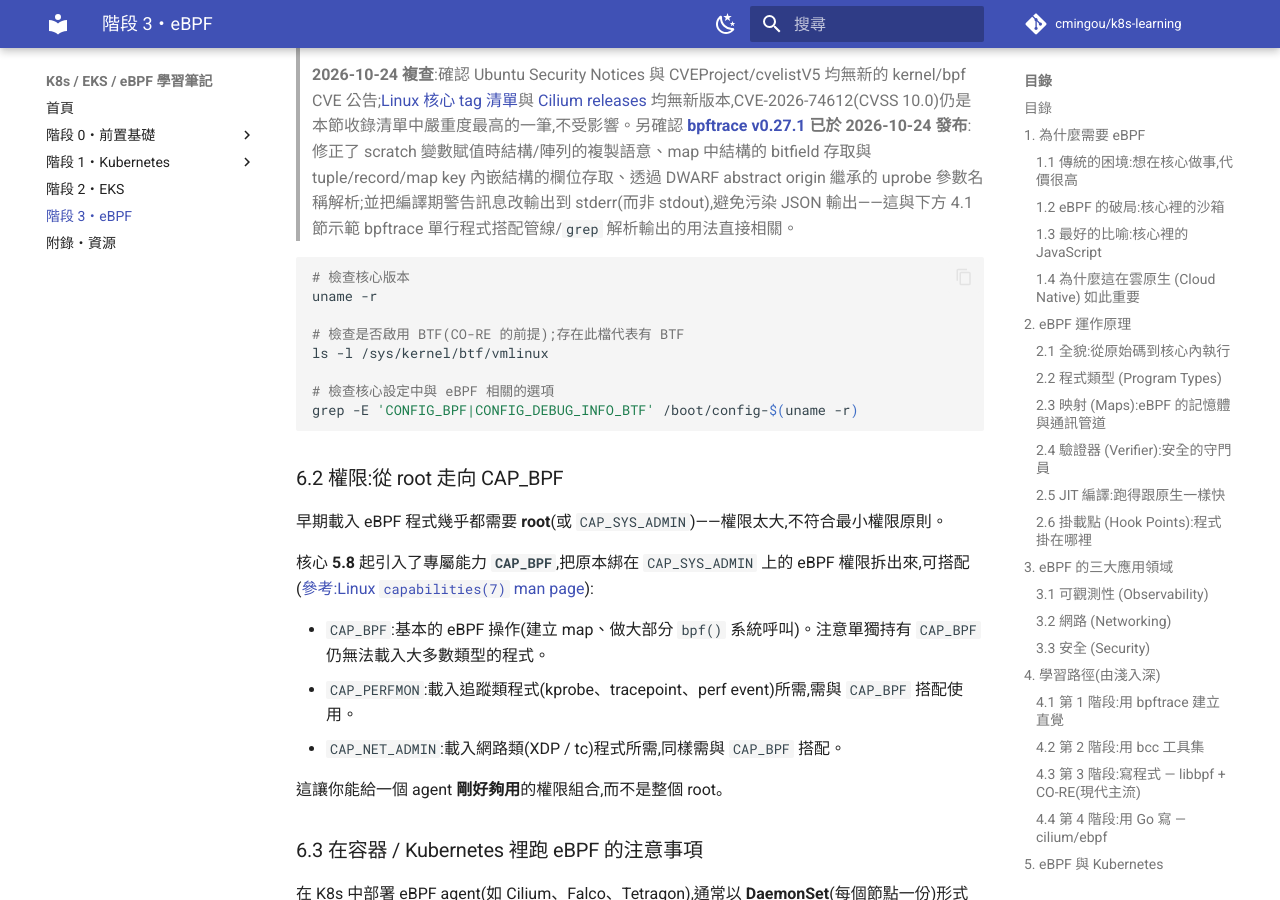
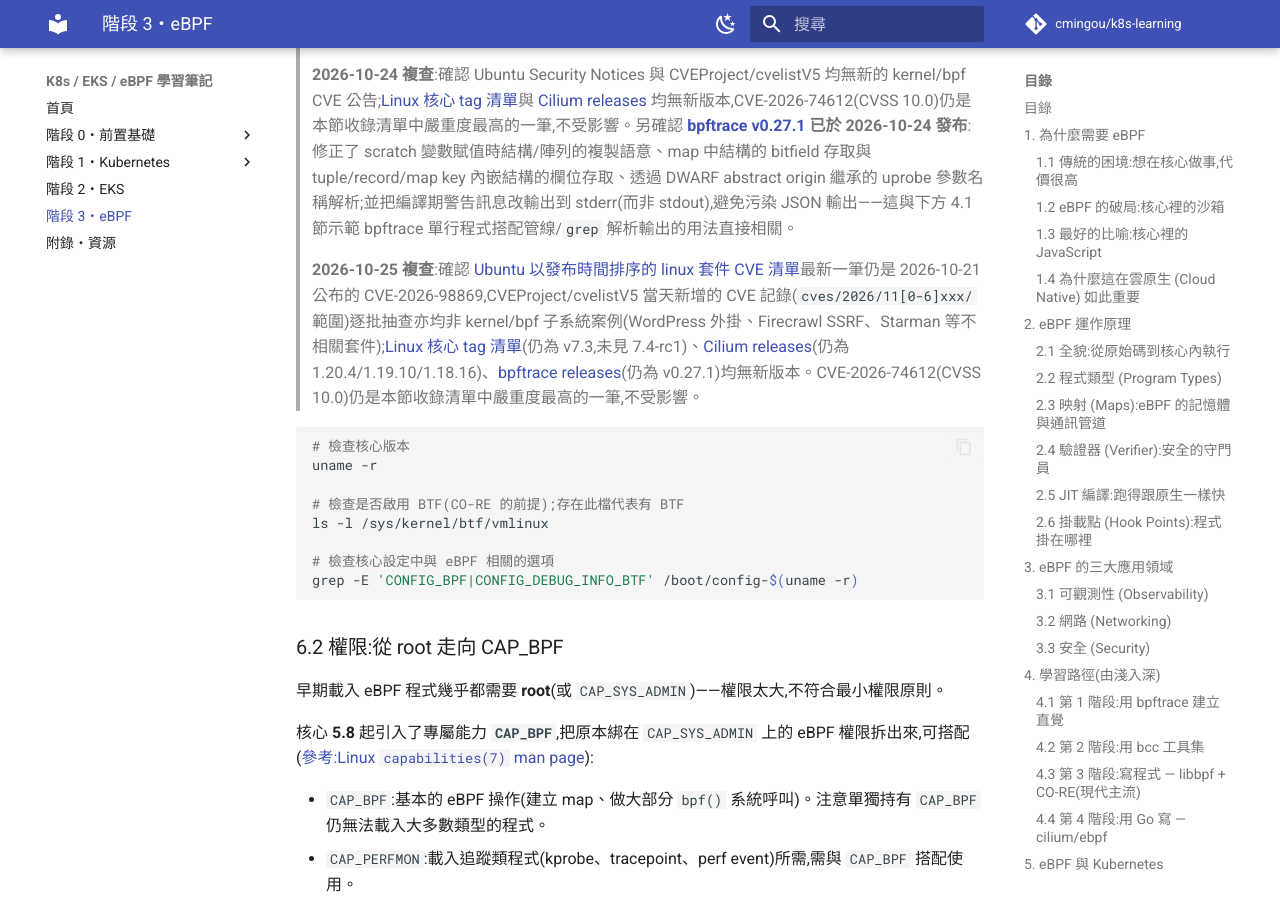
Before and after one commit to cmingou/k8s-learning, an MkDocs documentation site: the page built from docs/03-ebpf/README.md, in a window 1280 px wide and 900 px high, scrolled down 67025 px. Built offline with MkDocs 1.6.1 and Material for MkDocs 9.7.7, drawn with Linux system fonts in a browser that asks for light colours; comment, search, counter and statistics services are not loaded.

Commit message:
Confirm no new BPF kernel CVEs or Cilium/bpftrace releases (2026-10-25 review)
Daily recheck against Ubuntu Security Notices, CVEProject/cvelistV5,
torvalds/linux tags, and the Cilium/bpftrace release pages found no new
kernel/bpf CVE batches, kernel tags, or tool releases since the
2026-10-24 review.

Co-Authored-By: Claude Sonnet 5 <noreply@anthropic.com>
Claude-Session: https://claude.ai/code/session_01P8uaWjwbhUwXcyHQsGg3Do

````diff
--- a/docs/03-ebpf/README.md
+++ b/docs/03-ebpf/README.md
@@ -784,6 +784,8 @@ eBPF 的功能與核心版本**強相關**。各功能登場的大致里程碑(
 > **2026-10-23 複查**:確認 Ubuntu Security Notices 與 CVEProject/cvelistV5 均無 2026-10-21 之後的新 kernel/bpf CVE 公告。CVE-2026-74612(CVSS 10.0)仍是本節收錄清單中嚴重度最高的一筆,不受影響。另確認 **Cilium 於 2026-10-23 發布 [1.20.4](https://github.com/cilium/cilium/releases/tag/v1.20.4)**(與 1.19.10、1.18.16 同步發布的 out-of-band 安全修補版),已反映於下方「版本現況」。該版本本身不是 BPF/kernel 漏洞,而是 Go 標準函式庫 **[CVE-2026-111943](https://github.com/CVEProject/cvelistV5/blob/main/cves/2026/111xxx/CVE-2026-111943.json)**(`crypto/x509` 新增拒絕清單,拒絕信任已遭竊取私鑰的 eMudhra 中繼憑證,CNA: Go)——Cilium 隨之把編譯用的 Go 版本升級到 **1.26.10** 以修補此問題,與本節聚焦的核心 BPF 子系統漏洞屬不同攻擊面,僅作版本追蹤記錄,不計入上方 CVE 清單。
 >
 > **2026-10-24 複查**:確認 Ubuntu Security Notices 與 CVEProject/cvelistV5 均無新的 kernel/bpf CVE 公告;[Linux 核心 tag 清單](https://github.com/torvalds/linux/tags)與 [Cilium releases](https://github.com/cilium/cilium/releases) 均無新版本,CVE-2026-74612(CVSS 10.0)仍是本節收錄清單中嚴重度最高的一筆,不受影響。另確認 **[bpftrace v0.27.1](https://github.com/bpftrace/bpftrace/releases/tag/v0.27.1) 已於 2026-10-24 發布**:修正了 scratch 變數賦值時結構/陣列的複製語意、map 中結構的 bitfield 存取與 tuple/record/map key 內嵌結構的欄位存取、透過 DWARF abstract origin 繼承的 uprobe 參數名稱解析;並把編譯期警告訊息改輸出到 stderr(而非 stdout),避免污染 JSON 輸出——這與下方 4.1 節示範 bpftrace 單行程式搭配管線/`grep` 解析輸出的用法直接相關。
+>
+> **2026-10-25 複查**:確認 [Ubuntu 以發布時間排序的 linux 套件 CVE 清單](https://ubuntu.com/security/cves?package=linux&order=newest)最新一筆仍是 2026-10-21 公布的 CVE-2026-98869,CVEProject/cvelistV5 當天新增的 CVE 記錄(`cves/2026/11[0-6]xxx/` 範圍)逐批抽查亦均非 kernel/bpf 子系統案例(WordPress 外掛、Firecrawl SSRF、Starman 等不相關套件);[Linux 核心 tag 清單](https://github.com/torvalds/linux/tags)(仍為 v7.3,未見 7.4-rc1)、[Cilium releases](https://github.com/cilium/cilium/releases)(仍為 1.20.4/1.19.10/1.18.16)、[bpftrace releases](https://github.com/bpftrace/bpftrace/releases)(仍為 v0.27.1)均無新版本。CVE-2026-74612(CVSS 10.0)仍是本節收錄清單中嚴重度最高的一筆,不受影響。
 
 ```bash
 # 檢查核心版本
````
